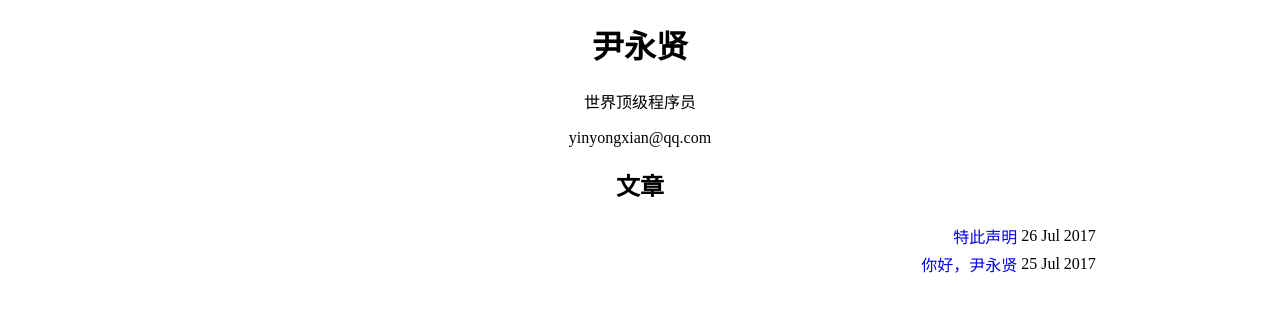
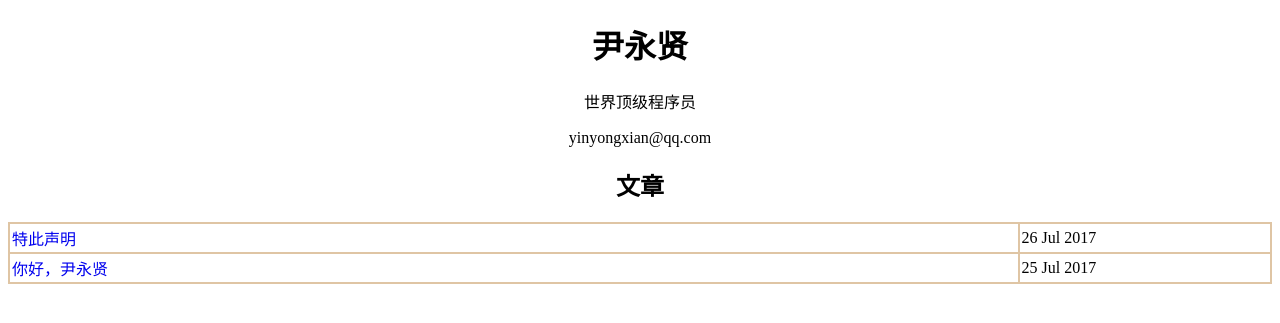
Before and after one commit to yinyongxian/yinyongxian.github.io, a Jekyll site: the page built from index.html, in a window 1280 px wide. Shown: the top 323 px of the page. Built offline with Jekyll 4.4.1, drawn with Linux system fonts in a browser that asks for light colours.

```diff
--- a/index.html
+++ b/index.html
@@ -16,11 +16,11 @@ a:hover{
 <p style="text-align:center;">世界顶级程序员</p>
 <p style="text-align:center;">yinyongxian@qq.com</p>
 <h2 style="text-align:center;">文章</h2>
-<table style="width:100%;" cellpadding="2" cellspacing="0" border="0.5" bordercolor="#DFC5A4">
+<table style="width:100%;" cellpadding="2" cellspacing="0" border="1" bordercolor="#DFC5A4">
     <tbody>
         {% for post in site.posts %}
         <tr>
-            <td width="80%" style="text-align:right;">
+            <td width="80%">
                 <a href="{{ site.baseurl }}{{ post.url }}">{{ post.title }}</a>
             </td>
             <td width="20%">
```
